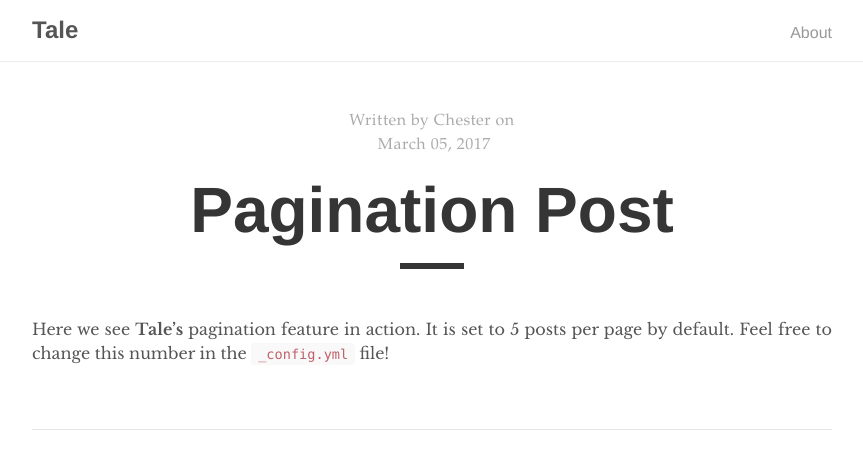
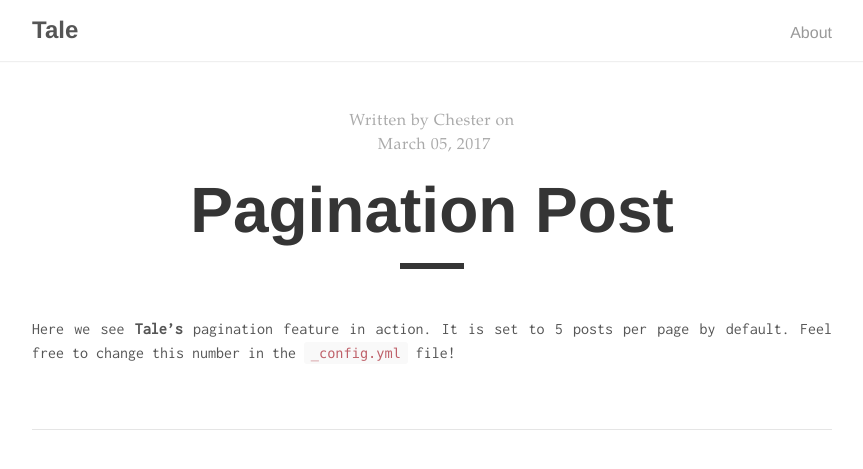
Before and after one commit to schdck/schdck.github.io.theme, a Jekyll site: the page built from _posts/2017-03-05-pagination-post.md, in a window 1280 px wide. Shown: the top 469 px of the page, without its empty margins (208-1071 px from the left). Built offline with Jekyll 4.4.1, drawn with Linux system fonts in a browser that asks for light colours.

Commit message:
Update post font

```diff
--- a/_includes/head.html
+++ b/_includes/head.html
@@ -7,6 +7,7 @@
   <!-- CSS -->
   <link rel="stylesheet" href="{{ "/assets/main.css" | relative_url }}">
   <link rel="stylesheet" href="https://fonts.googleapis.com/css?family=Libre+Baskerville:400,400i,700">
+  <link rel="stylesheet" type="text/css" href="//fonts.googleapis.com/css?family=Inconsolata" />
 
   <!-- Favicon -->
   <link rel="icon" type="image/png" sizes="32x32" href="{{ "/assets/favicon-32x32.png" | relative_url }}">
--- a/_layouts/post.html
+++ b/_layouts/post.html
@@ -22,7 +22,9 @@ layout: default
   </h1>
   <div class="post-line"></div>
 
-  {{ content }}
+  <div class="post-content">
+    {{ content }}
+  </div>
 
 </div>
 
--- a/_sass/tale/_post.scss
+++ b/_sass/tale/_post.scss
@@ -21,6 +21,10 @@
     display: block;
     margin: 0 auto 3rem;
     width: 4rem;
+  }
+
+  &-content {
+    font-family: Inconsolata;
   }
 
   p {
```
